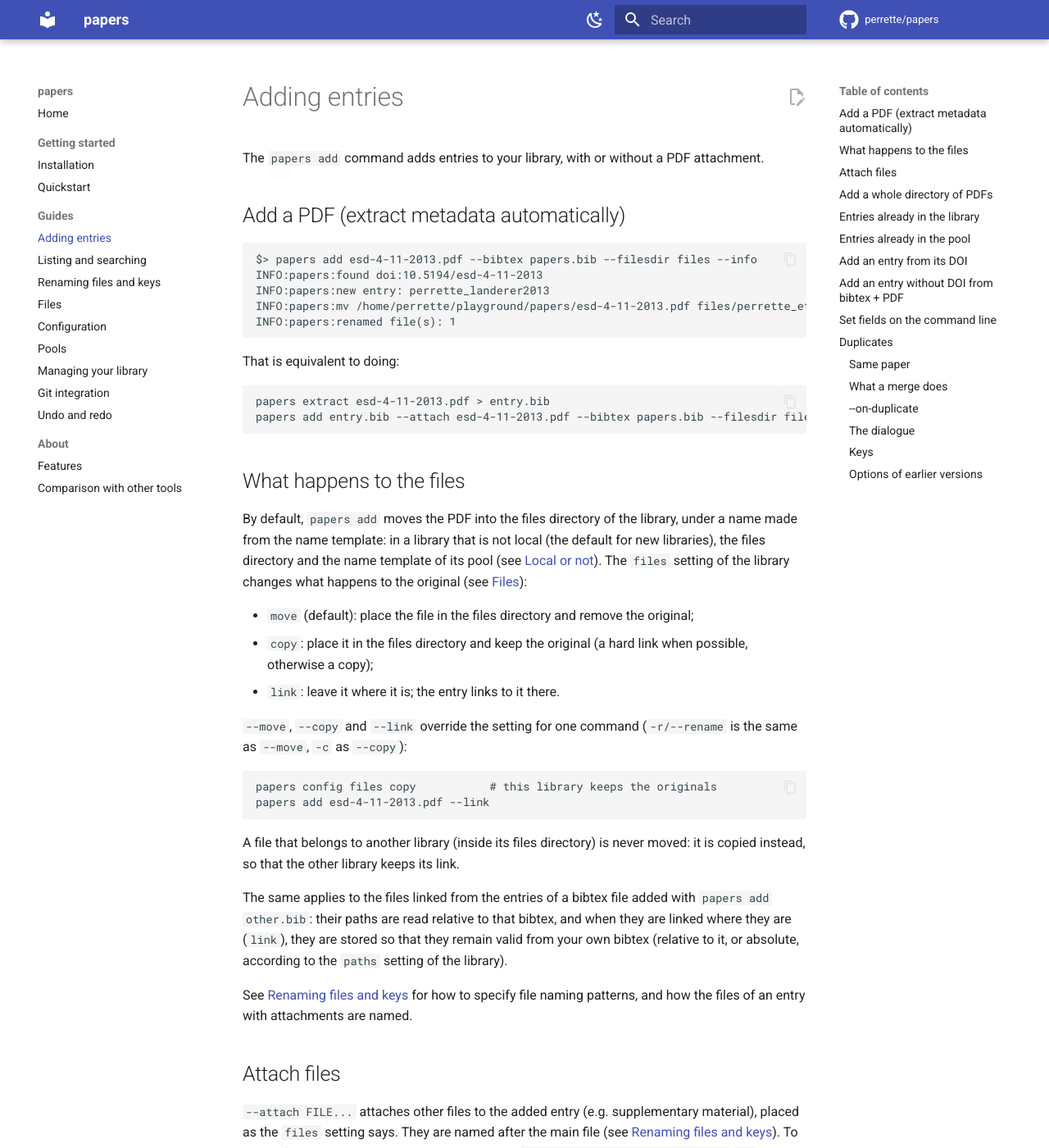
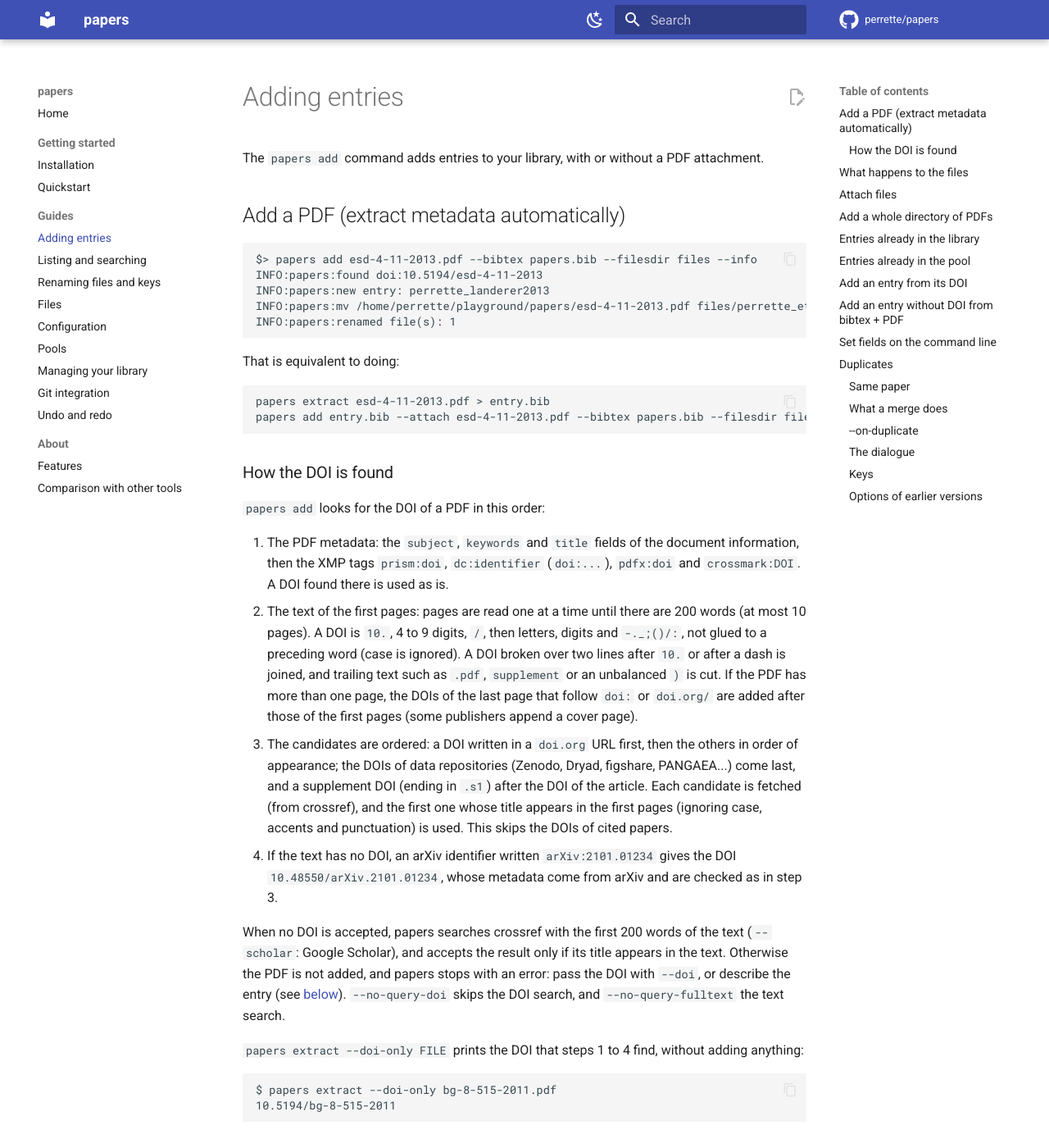
Before and after one commit to perrette/papers, an MkDocs documentation site: the page built from docs/adding-entries.md, in a window 1280 px wide and 1400 px high. Shown: the whole window at 82% size. Built offline with MkDocs 1.6.1 and Material for MkDocs 9.7.7, drawn with Linux system fonts in a browser that asks for light colours; comment, search, counter and statistics services are not loaded; the version menu is left out; some of the changed text lies outside the part shown.

Commit message:
docs: how add finds the DOI of a PDF
Also name --attach, not the deprecated --attachment, in the error of add
when no metadata is found.

````diff
--- a/docs/adding-entries.md
+++ b/docs/adding-entries.md
@@ -18,6 +18,48 @@ That is equivalent to doing:
 ```
 papers extract esd-4-11-2013.pdf > entry.bib
 papers add entry.bib --attach esd-4-11-2013.pdf --bibtex papers.bib --filesdir files
+```
+
+### How the DOI is found
+
+`papers add` looks for the DOI of a PDF in this order:
+
+1. The PDF metadata: the `subject`, `keywords` and `title` fields of the
+   document information, then the XMP tags `prism:doi`, `dc:identifier`
+   (`doi:...`), `pdfx:doi` and `crossmark:DOI`. A DOI found there is used
+   as is.
+2. The text of the first pages: pages are read one at a time until there
+   are 200 words (at most 10 pages). A DOI is `10.`, 4 to 9 digits, `/`,
+   then letters, digits and `-._;()/:`, not glued to a preceding word
+   (case is ignored). A DOI broken over two lines after `10.` or after a
+   dash is joined, and trailing text such as `.pdf`, `supplement` or an
+   unbalanced `)` is cut. If the PDF has more than one page, the DOIs of
+   the last page that follow `doi:` or `doi.org/` are added after those of
+   the first pages (some publishers append a cover page).
+3. The candidates are ordered: a DOI written in a `doi.org` URL first, then
+   the others in order of appearance; the DOIs of data repositories
+   (Zenodo, Dryad, figshare, PANGAEA...) come last, and a supplement DOI
+   (ending in `.s1`) after the DOI of the article. Each candidate is
+   fetched (from crossref), and the first one whose title appears in the
+   first pages (ignoring case, accents and punctuation) is used. This skips
+   the DOIs of cited papers.
+4. If the text has no DOI, an arXiv identifier written `arXiv:2101.01234`
+   gives the DOI `10.48550/arXiv.2101.01234`, whose metadata come from
+   arXiv and are checked as in step 3.
+
+When no DOI is accepted, papers searches crossref with the first 200 words
+of the text (`--scholar`: Google Scholar), and accepts the result only if
+its title appears in the text. Otherwise the PDF is not added, and papers
+stops with an error: pass the DOI with `--doi`, or describe the entry (see
+[below](#add-a-whole-directory-of-pdfs)). `--no-query-doi` skips the DOI
+search, and `--no-query-fulltext` the text search.
+
+`papers extract --doi-only FILE` prints the DOI that steps 1 to 4 find,
+without adding anything:
+
+```
+$ papers extract --doi-only bg-8-515-2011.pdf
+10.5194/bg-8-515-2011
 ```
 
 ## What happens to the files
@@ -96,17 +138,9 @@ comes from the bibtex, so a folder that holds a bibtex and its files is added
 without looking anything up online. Folders of the pre-2.19 layout (with a
 hidden `.<name>.bib`) are read from their hidden bibtex.
 
-The metadata of a PDF are found as follows:
-
-1. a DOI in the PDF metadata is used as is;
-2. otherwise, the DOIs printed in the text (first pages, and the last page,
-   where some publishers add a cover page) are looked up in turn, and the
-   first one whose title appears in the first pages is used: this skips the
-   DOIs of cited papers;
-3. otherwise, a crossref search on the text of the first pages, whose result
-   is also accepted only if its title appears in the text.
-
-If none matches, the PDF is not added: pass its DOI with `--doi` (see below),
+The metadata of each PDF are found as for a single PDF (see
+[How the DOI is found](#how-the-doi-is-found)). If none matches, the PDF is
+not added: pass its DOI with `--doi` (see below),
 or, for a reference without DOI (older papers, books, reports...), describe it
 and attach the PDF:
 
````
Also changed, not shown: 1 other file.
